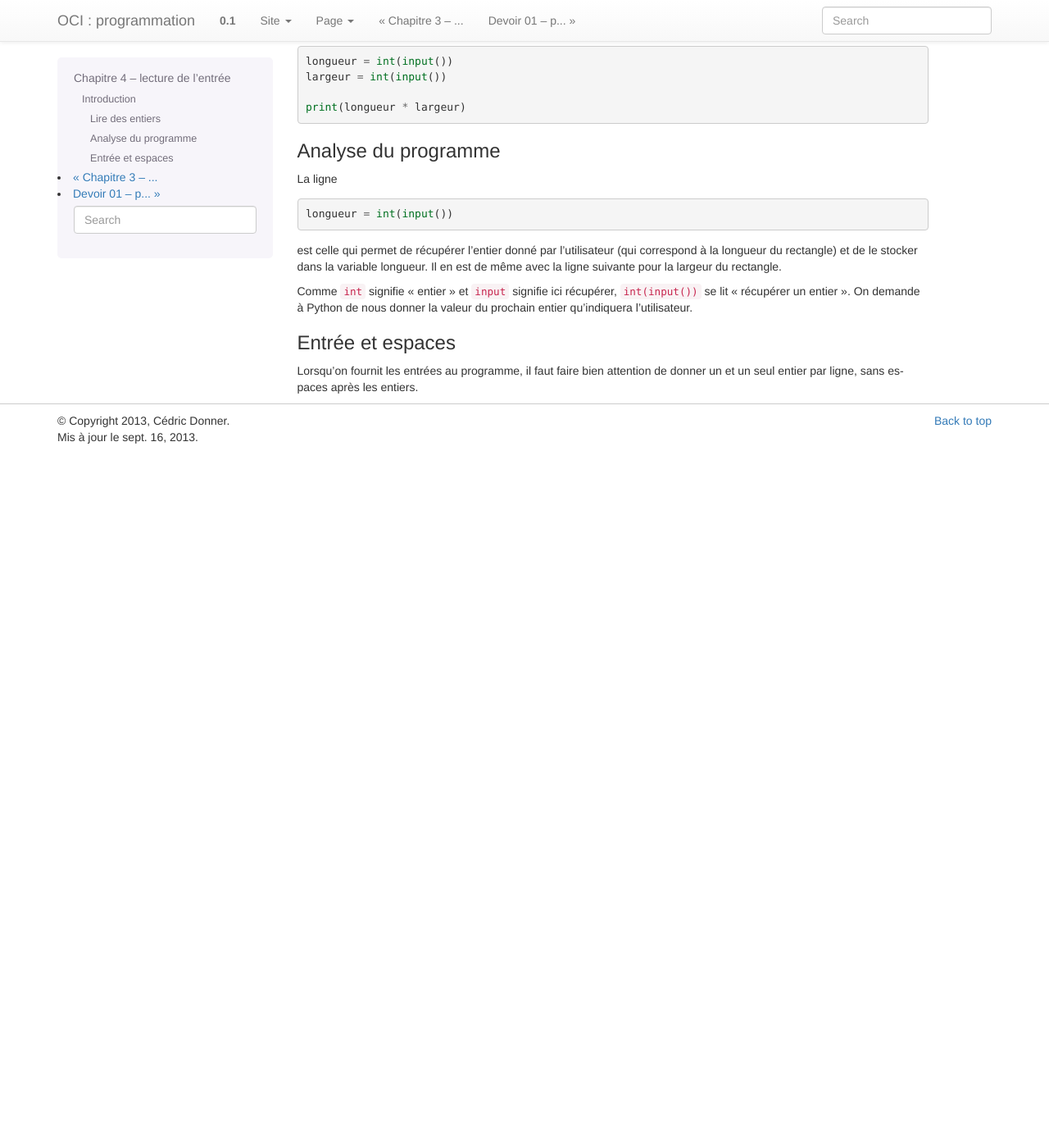
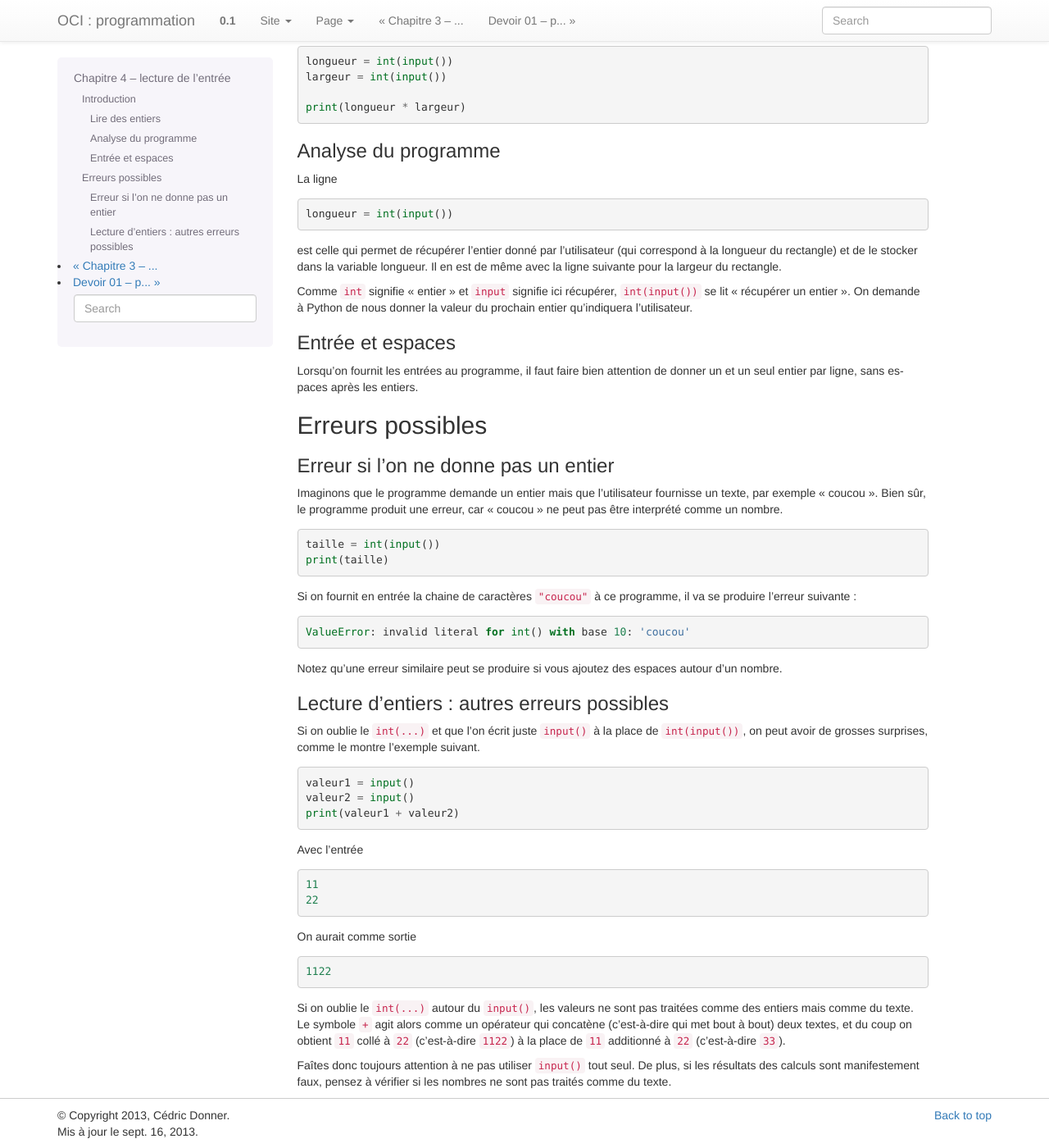
Before and after one commit to donnerc/oci-programming, a Sphinx documentation site: the page built from source/theorie/niveau-01/france-ioi-niveau-01-chap-04.rst, in a window 1280 px wide and 1400 px high, scrolled down 207 px. Shown: the whole window at 82% size. Built offline with Sphinx 7.4.7, drawn with Linux system fonts in a browser that asks for light colours; before the commit the page ends 900 px from its top, so only the background shows below that.

Commit message:
ajout des erreurs possibles pour la lecture avec input()

```diff
--- a/source/theorie/niveau-01/france-ioi-niveau-01-chap-04.rst
+++ b/source/theorie/niveau-01/france-ioi-niveau-01-chap-04.rst
@@ -33,3 +33,53 @@ Entrée et espaces
 ------------------
 
 Lorsqu'on fournit les entrées au programme, il faut faire bien attention de donner un et un seul entier par ligne, sans espaces après les entiers.
+
+Erreurs possibles
+=================
+
+Erreur si l'on ne donne pas un entier
+-------------------------------------
+
+Imaginons que le programme demande un entier mais que l'utilisateur fournisse un texte, par exemple "coucou". Bien sûr, le programme produit une erreur, car "coucou" ne peut pas être interprété comme un nombre.
+
+::
+
+    taille = int(input())
+    print(taille)
+
+
+Si on fournit en entrée la chaine de caractères ``"coucou"`` à ce programme, il va se produire l'erreur suivante :
+
+::
+
+    ValueError: invalid literal for int() with base 10: 'coucou'
+
+Notez qu'une erreur similaire peut se produire si vous ajoutez des espaces autour d'un nombre.
+
+Lecture d'entiers : autres erreurs possibles
+--------------------------------------------
+
+Si on oublie le ``int(...)`` et que l'on écrit juste ``input()`` à la place de ``int(input())``, on peut avoir de grosses surprises, comme le montre l'exemple suivant.
+
+::
+
+    valeur1 = input()
+    valeur2 = input()
+    print(valeur1 + valeur2)
+
+Avec l'entrée
+
+::
+
+    11
+    22
+
+On aurait comme sortie
+
+::
+
+    1122
+
+Si on oublie le ``int(...)`` autour du ``input()``, les valeurs ne sont pas traitées comme des entiers mais comme du texte. Le symbole ``+`` agit alors comme un opérateur qui concatène (c'est-à-dire qui met bout à bout) deux textes, et du coup on obtient ``11`` collé à ``22`` (c'est-à-dire ``1122``) à la place de ``11`` additionné à ``22`` (c'est-à-dire ``33``).
+
+Faîtes donc toujours attention à ne pas utiliser ``input()`` tout seul. De plus, si les résultats des calculs sont manifestement faux, pensez à vérifier si les nombres ne sont pas traités comme du texte.
```
